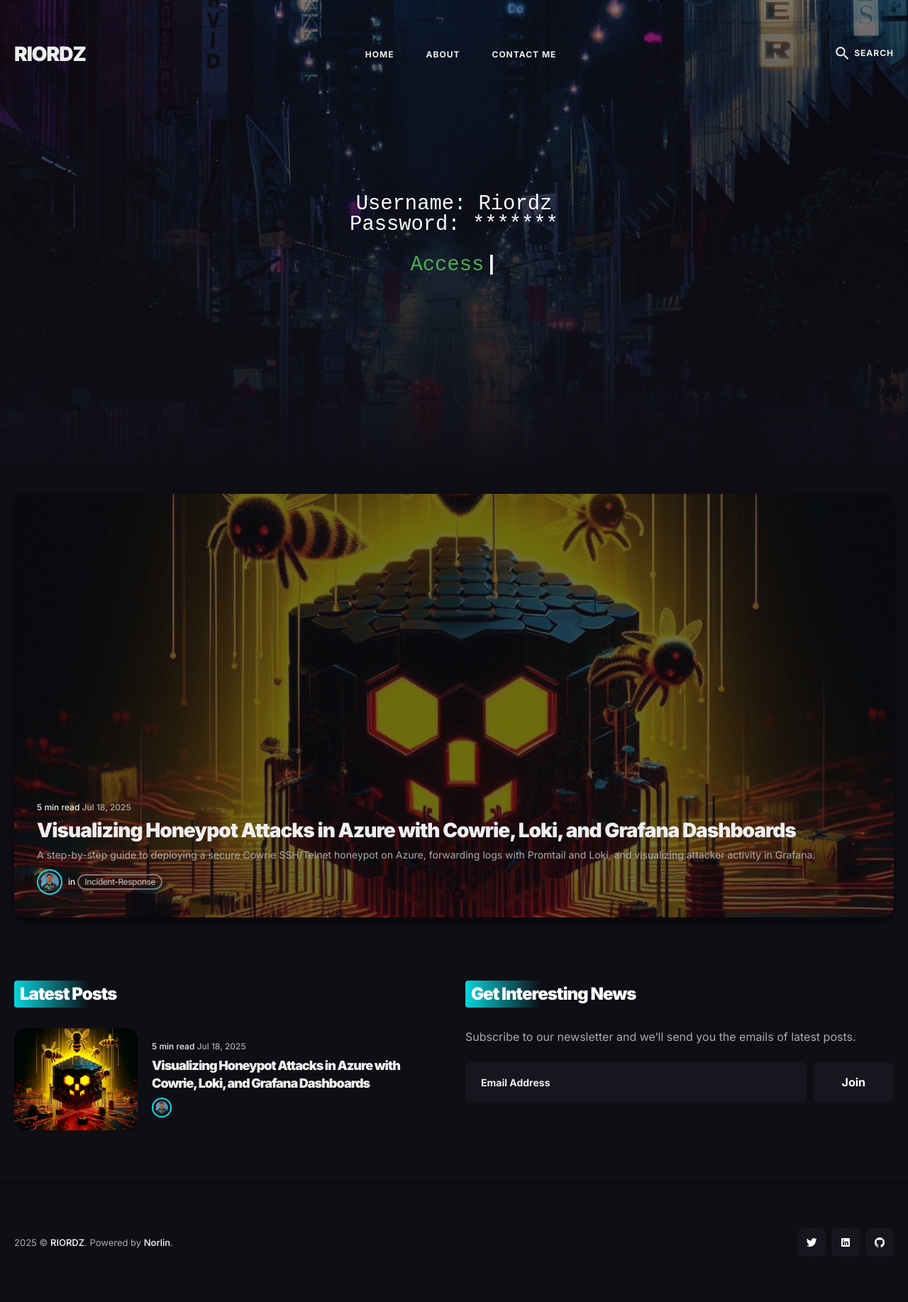
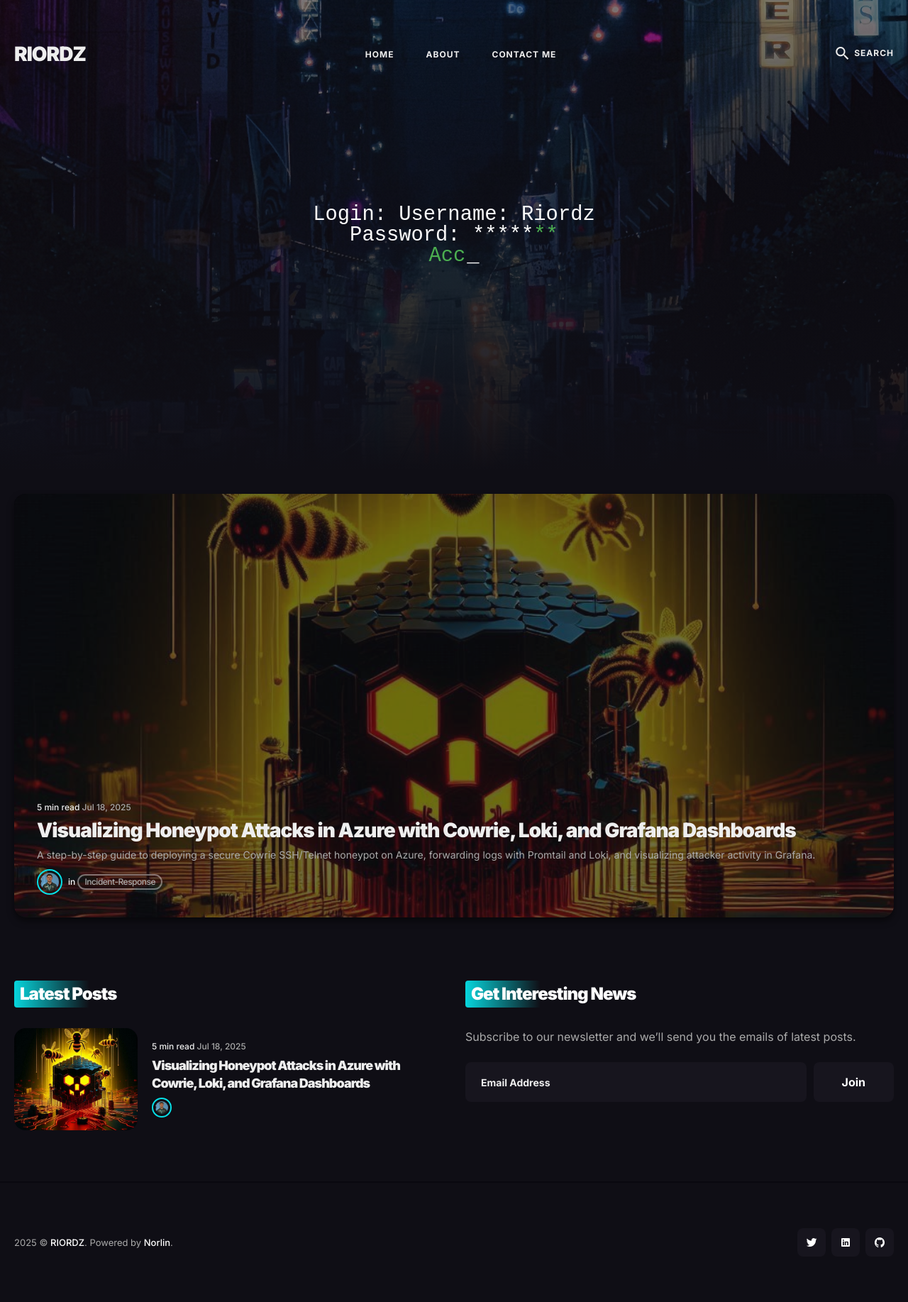
Before and after one commit to Riordz/Riordz.github.io, a Jekyll site: the page built from index.html, in a window 1280 px wide. Shown: the whole page at 71% size. Built offline with Jekyll 4.4.1, drawn with Linux system fonts in a browser that asks for light colours; nearby versions of some CDN libraries; the list of posts is cut into pages by our own code; some of the changed lines change nothing that is shown.

Commit message:
Edits to Post Again

```diff
--- a/index.html
+++ b/index.html
@@ -10,7 +10,6 @@
       <img class="lazy" data-src="{{site.baseurl}}{{site.hero.image}}" alt="{{site.hero.title}}">
     </div>
     <div class="hero__content">
-      <!-- Fake login prompt container -->
       <pre class="hero__title" id="login-prompt"></pre>
       <p class="hero__desc">{{site.hero.description}}</p>
     </div>
@@ -20,7 +19,6 @@
 <section class="hero-without-image">
   <div class="hero-inner">
     <div class="hero-content">
-      <!-- Fake login prompt container -->
       <pre class="hero__title" id="login-prompt"></pre>
       <p class="hero__desc">{{site.hero.description}}</p>
     </div>
@@ -37,15 +35,18 @@
     white-space: pre-wrap;
     margin: 0;
     position: relative;
+    min-height: 5.5rem; /* reserve space so content doesn't jump */
+    opacity: 1;
+    transition: opacity 0.5s ease;
   }
 
-  /* blinking cursor as inline element */
+  /* blinking underscore cursor inline */
   #cursor {
     display: inline-block;
     color: #FCFCFC;
     animation: blink 1s step-start infinite;
+    font-weight: bold;
     margin-left: 2px;
-    font-weight: bold;
   }
 
   .access-granted {
@@ -60,42 +61,61 @@
 
 <script>
   const loginPrompt = document.getElementById('login-prompt');
-  const usernameText = "Username: Riordz\n";
-  const passwordText = "Password: *******";
-  const accessGrantedText = "\nAccess Granted";
-  let fullText = usernameText + passwordText + accessGrantedText;
+
+  const fullText = [
+    "Login: ",
+    "Username: Riordz\n",
+    "Password: *******",
+    "\nAccess Granted"
+  ].join("");
+
   let index = 0;
+  let isDeleting = false;
 
-  function typeLogin() {
-    if (index <= usernameText.length + passwordText.length) {
-      // Type username and password normally
-      let text = fullText.slice(0, index);
-      loginPrompt.innerHTML = text.replace(/\n/g, "<br>") + '<span id="cursor">|</span>';
+  function typeLoop() {
+    if (!isDeleting) {
       index++;
-      let delay = 100;
-      if (index === usernameText.length) delay = 1000;
-      setTimeout(typeLogin, delay);
+      if (index > fullText.length) {
+        // Pause then start deleting
+        setTimeout(() => {
+          isDeleting = true;
+          typeLoop();
+        }, 2000);
+        return;
+      }
+    } else {
+      index--;
+      if (index === 0) {
+        // Pause then start typing
+        setTimeout(() => {
+          isDeleting = false;
+          typeLoop();
+        }, 500);
+        return;
+      }
+    }
 
-    } else if (index <= fullText.length) {
-      // Typing "Access Granted" in green
-      let beforeAccess = fullText.slice(0, usernameText.length + passwordText.length);
-      let partialAccess = fullText.slice(usernameText.length + passwordText.length, index);
-      loginPrompt.innerHTML = beforeAccess.replace(/\n/g, "<br>") +
-                              "<br><span class='access-granted'>" + partialAccess + "</span>" +
-                              '<span id="cursor">|</span>';
-      index++;
-      setTimeout(typeLogin, 150);
+    // Prepare the text and cursor
+    let currentText = fullText.slice(0, index);
+    // Replace newlines with <br>
+    currentText = currentText.replace(/\n/g, "<br>");
 
+    // Color "Access Granted" green when fully typed
+    let displayHTML;
+    if (index > fullText.indexOf("Access Granted")) {
+      let beforeAccess = currentText.slice(0, fullText.indexOf("Access Granted"));
+      let accessPart = currentText.slice(fullText.indexOf("Access Granted"));
+      displayHTML = beforeAccess + "<span class='access-granted'>" + accessPart + "</span>";
     } else {
-      // Finished typing, keep blinking cursor visible at end
-      let beforeAccess = fullText.slice(0, usernameText.length + passwordText.length);
-      loginPrompt.innerHTML = beforeAccess.replace(/\n/g, "<br>") +
-                              "<br><span class='access-granted'>Access Granted</span>" +
-                              '<span id="cursor">|</span>';
+      displayHTML = currentText;
     }
+
+    loginPrompt.innerHTML = displayHTML + '<span id="cursor">_</span>';
+
+    setTimeout(typeLoop, isDeleting ? 50 : 120);
   }
 
-  typeLogin();
+  typeLoop();
 </script>
 
 {% include featured-posts.html %}
```
